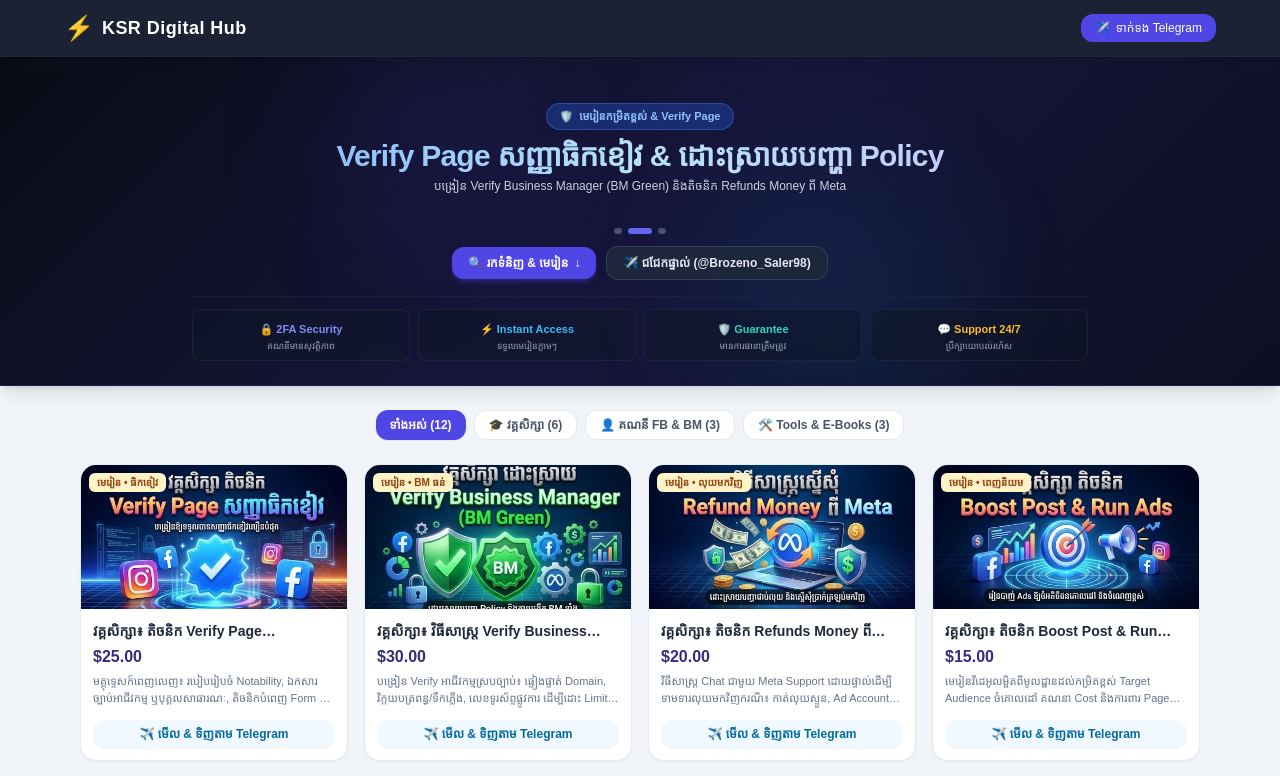
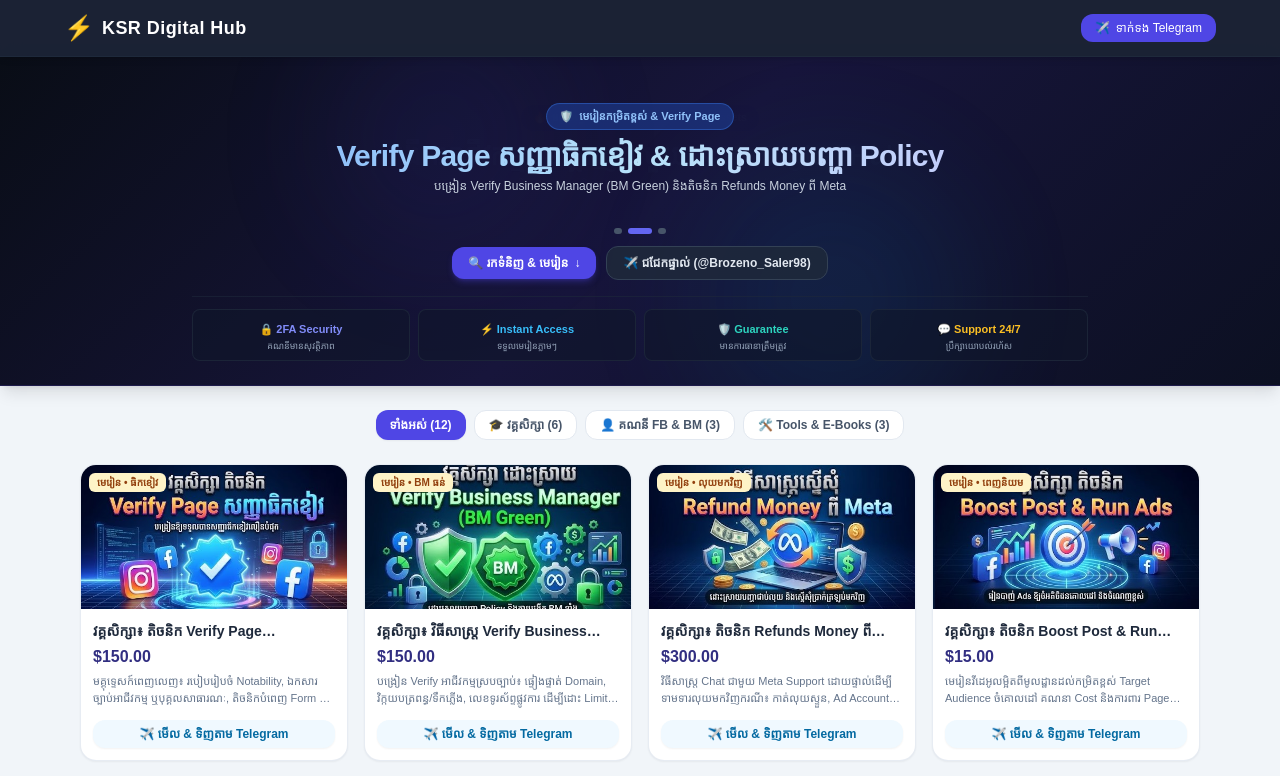
Before and after one commit to kimsraon253-ops/ksr-digital, a website: page index.html in a window 1280 px wide. Shown: the top 776 px of the page. Drawn offline with nearby package versions, Linux system fonts and the light colour scheme; a web font is replaced by a local one.

Commit message:
Update index.html

```diff
--- a/index.html
+++ b/index.html
@@ -569,7 +569,7 @@
           id: "c-verify-page",
           cat: "course",
           name: "វគ្គសិក្សា៖ តិចនិក Verify Page សញ្ញាធិកខៀវ (Blue Badge)",
-          price: 25.0,
+          price: 150,
           image:
             "verifypage.jpg",
           info: "មគ្គុទ្ទេសក៍ពេញលេញ៖ របៀបរៀបចំ Notability, ឯកសារច្បាប់អាជីវកម្ម ឬបុគ្គលសាធារណៈ, តិចនិកបំពេញ Form ឱ្យជាប់ និងចៀសវាងការបដិសេធពី Meta។",
@@ -579,7 +579,7 @@
           id: "c-verify-bm",
           cat: "course",
           name: "វគ្គសិក្សា៖ វិធីសាស្ត្រ Verify Business Manager (BM Green)",
-          price: 30.0,
+          price: 150,
           image:
             "verifybm.jpg",
           info: "បង្រៀន Verify អាជីវកម្មស្របច្បាប់៖ ផ្ទៀងផ្ទាត់ Domain, វិក្កយបត្រពន្ធ/ទឹកភ្លើង, លេខទូរស័ព្ទផ្លូវការ ដើម្បីដោះ Limit Ad Account និងដំឡើង Trust ខ្ពស់បំផុត។",
@@ -589,7 +589,7 @@
           id: "c-refund-money",
           cat: "course",
           name: "វគ្គសិក្សា៖ តិចនិក Refunds Money ពី Meta / Facebook",
-          price: 20.0,
+          price: 300,
           image:
             "refunds.jpg",
           info: "វិធីសាស្ត្រ Chat ជាមួយ Meta Support ដោយផ្ទាល់ដើម្បីទាមទារលុយមកវិញករណី៖ កាត់លុយស្ទួន, Ad Account ជាប់ Restriction ពេលកំពុងរត់ ឬត្រូវគេ Hack យកកាតទៅកាត់។",
@@ -609,7 +609,7 @@
           id: "c-2",
           cat: "course",
           name: "វិធីសាស្ត្រដោះស្រាយ Page ជាប់ Policy & Disable",
-          price: 20.0,
+          price: 25,
           image:
             "fixpage.jpg",
           info: "តិចនិកប្តឹងទាមទារ Page មកវិញ និងវិធីការពារមិនឱ្យ Admin ជាប់ Checkpoint ឬ Restriction ពេលរត់ Ads។",
```
